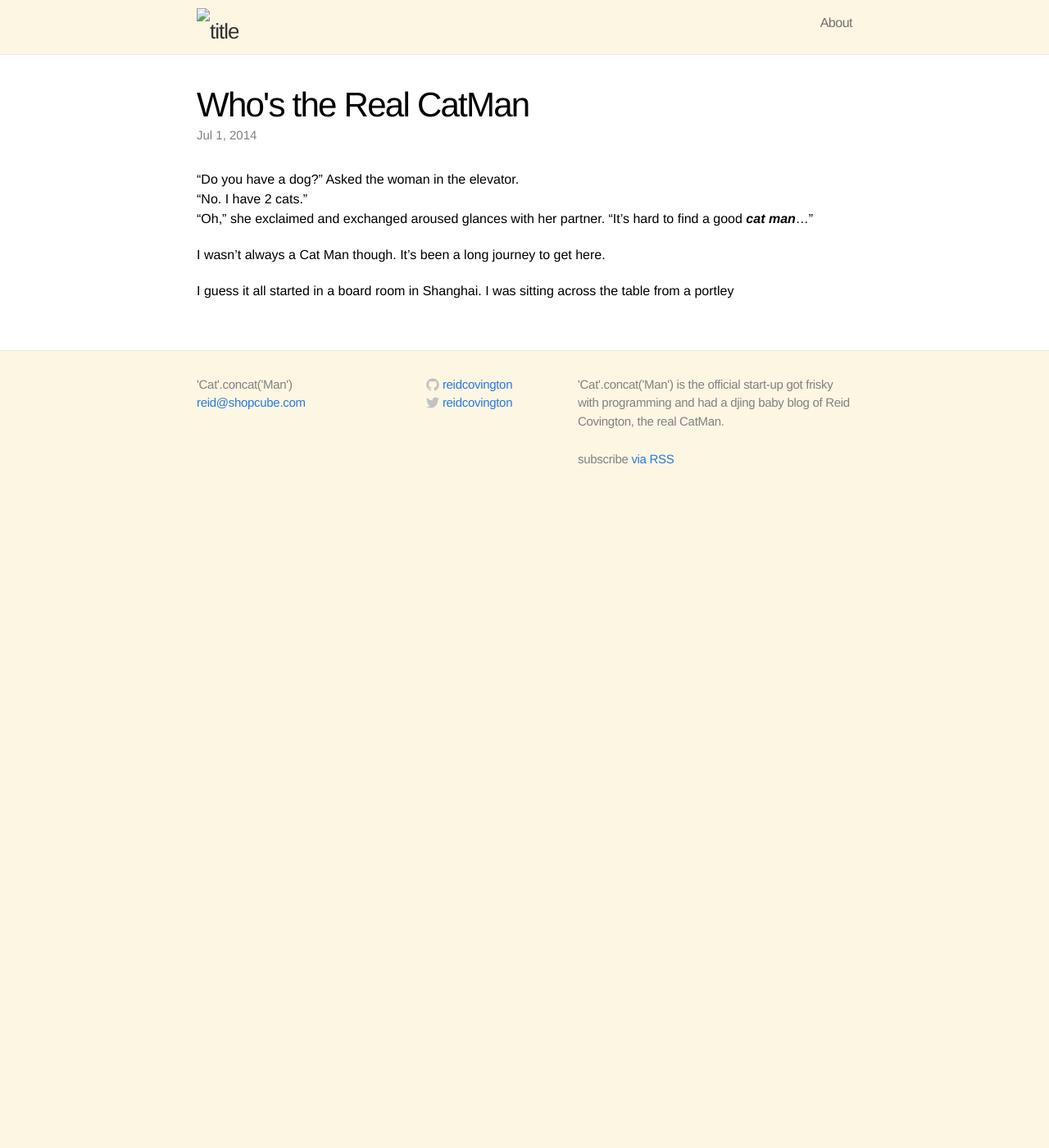
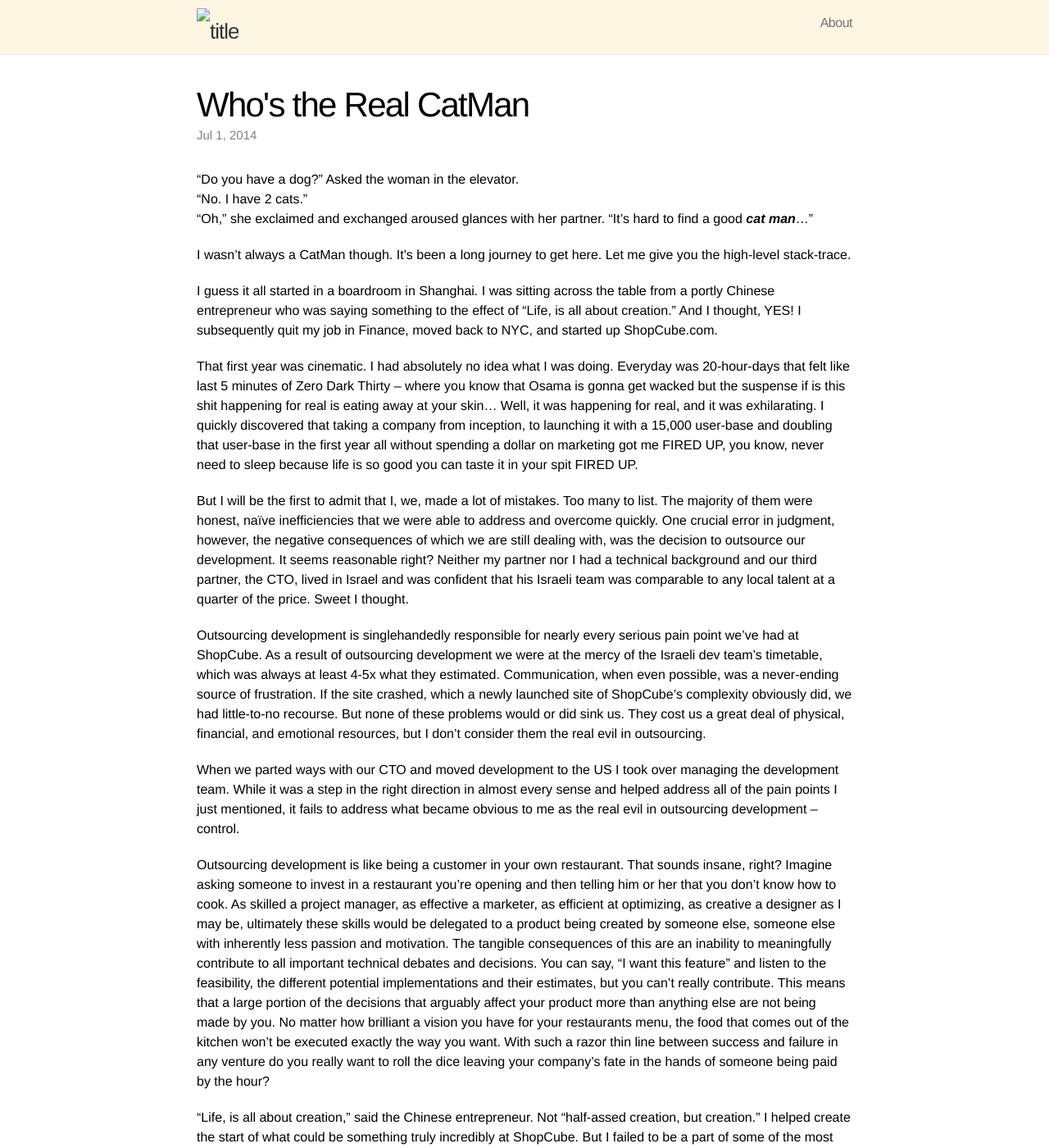
Before and after one commit to reidcovington/reidcovington.github.io, a Jekyll site: the page built from _posts/2014-07-01-who-is-the-real-cat-man.markdown, in a window 1280 px wide and 1400 px high. Shown: the whole window at 82% size. Built offline with Jekyll 4.4.1, drawn with Linux system fonts in a browser that asks for light colours; some of the changed text lies outside the part shown.

Commit message:
Add first post content

```diff
--- a/_posts/2014-07-01-who-is-the-real-cat-man.markdown
+++ b/_posts/2014-07-01-who-is-the-real-cat-man.markdown
@@ -8,6 +8,24 @@ categories: jekyll update
 "No. I have 2 cats." <br>
 "Oh," she exclaimed and exchanged aroused glances with her partner. “It’s hard to find a good **_cat man_**…” <br>
 
-I wasn't always a Cat Man though. It's been a long journey to get here.
+I wasn't always a CatMan though. It's been a long journey to get here. Let me give you the high-level stack-trace.
 
-I guess it all started in a board room in Shanghai. I was sitting across the table from a portley
+I guess it all started in a boardroom in Shanghai. I was sitting across the table from a portly Chinese entrepreneur who was saying something to the effect of “Life, is all about creation.” And I thought, YES! I subsequently quit my job in Finance, moved back to NYC, and started up ShopCube.com.
+
+That first year was cinematic. I had absolutely no idea what I was doing. Everyday was 20-hour-days that felt like last 5 minutes of Zero Dark Thirty – where you know that Osama is gonna get wacked but the suspense if is this shit happening for real is eating away at your skin… Well, it was happening for real, and it was exhilarating. I quickly discovered that taking a company from inception, to launching it with a 15,000 user-base and doubling that user-base in the first year all without spending a dollar on marketing got me FIRED UP, you know, never need to sleep because life is so good you can taste it in your spit FIRED UP.
+
+But I will be the first to admit that I, we, made a lot of mistakes. Too many to list. The majority of them were honest, naïve inefficiencies that we were able to address and overcome quickly. One crucial error in judgment, however, the negative consequences of which we are still dealing with, was the decision to outsource our development. It seems reasonable right? Neither my partner nor I had a technical background and our third partner, the CTO, lived in Israel and was confident that his Israeli team was comparable to any local talent at a quarter of the price. Sweet I thought.
+
+Outsourcing development is singlehandedly responsible for nearly every serious pain point we’ve had at ShopCube. As a result of outsourcing development we were at the mercy of the Israeli dev team’s timetable, which was always at least 4-5x what they estimated. Communication, when even possible, was a never-ending source of frustration. If the site crashed, which a newly launched site of ShopCube’s complexity obviously did, we had little-to-no recourse. But none of these problems would or did sink us. They cost us a great deal of physical, financial, and emotional resources, but I don’t consider them the real evil in outsourcing.
+
+When we parted ways with our CTO and moved development to the US I took over managing the development team. While it was a step in the right direction in almost every sense and helped address all of the pain points I just mentioned, it fails to address what became obvious to me as the real evil in outsourcing development – control.
+
+Outsourcing development is like being a customer in your own restaurant. That sounds insane, right? Imagine asking someone to invest in a restaurant you’re opening and then telling him or her that you don’t know how to cook. As skilled a project manager, as effective a marketer, as efficient at optimizing, as creative a designer as I may be, ultimately these skills would be delegated to a product being created by someone else, someone else with inherently less passion and motivation. The tangible consequences of this are an inability to meaningfully contribute to all important technical debates and decisions. You can say, “I want this feature” and listen to the feasibility, the different potential implementations and their estimates, but you can’t really contribute. This means that a large portion of the decisions that arguably affect your product more than anything else are not being made by you. No matter how brilliant a vision you have for your restaurants menu, the food that comes out of the kitchen won’t be executed exactly the way you want. With such a razor thin line between success and failure in any venture do you really want to roll the dice leaving your company’s fate in the hands of someone being paid by the hour?
+
+“Life, is all about creation,” said the Chinese entrepreneur. Not “half-assed creation, but creation.” I helped create the start of what could be something truly incredibly at ShopCube. But I failed to be a part of some of the most important steps in its creation and I refuse to live a life of half-assed creation.
+
+Acting on this realization, I began to learn my way around the kitchen and almost a year later, after over 1,500 hours preparing for and immersed in a programming school called Dev Bootcamp, I am proud to call myself an engineer. Not a customer in my own Kitchen, but the chef. Not a guy who owns cats, but a CatMan.
+
+Life really is all about creation. The technical debt of my outsourced predecessors is significant, but its exhilarating and satisfying to recreate our product and be intimately involved in every decision that goes into it. And this is only the very very beginning, the absolute tip of the iceberg and a hundred other clichés. There is so much I want to create now that sometimes I feel like I’m going to explode.
+
+Anyway, I’m really glad you’re here at the beginning with me. It’s going to be one hell of a ride!
```
